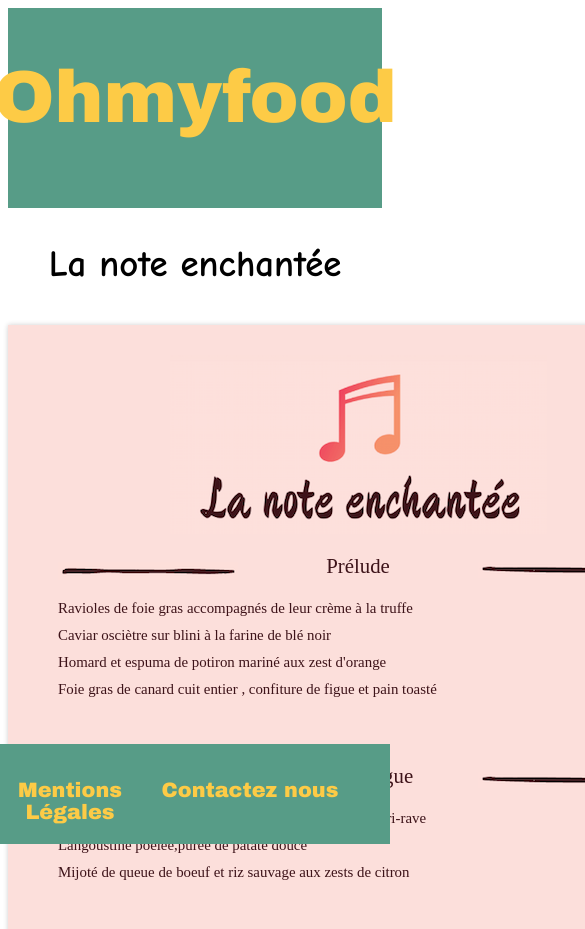
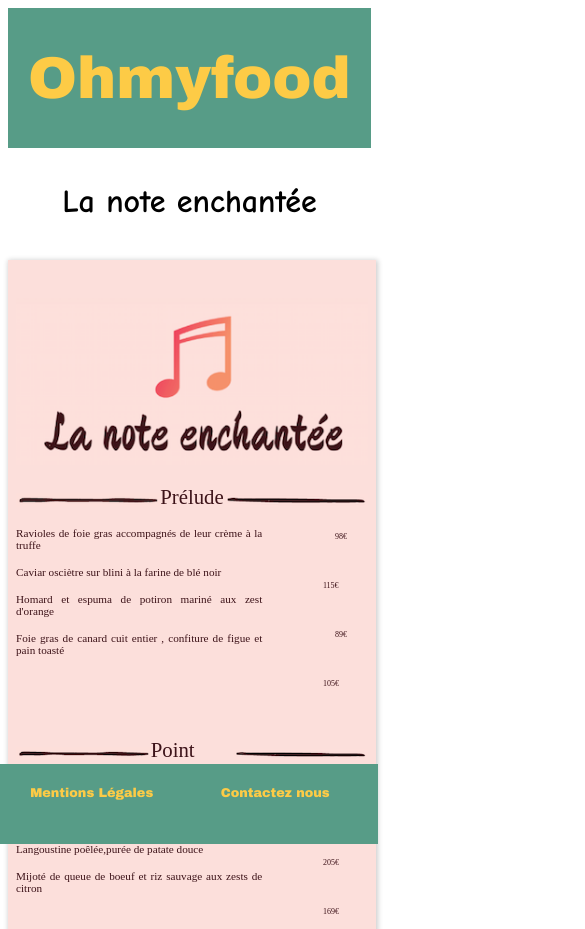
Before and after one commit to tbara29/Projet_3, a website: page menu1.html in a window 390 px wide. Shown: the top 929 px of the page, 585 px wide, since content can reach past the window. Drawn offline with Linux system fonts and the light colour scheme; a web font is replaced by a local one.

Commit message:
responsive design

```diff
--- a/design/style.css
+++ b/design/style.css
@@ -4,5 +4,4 @@
 }
 
 .header_footer_txtcolor{
-    color: #fdcb46;
-}
+    color: #fdcb4
--- a/menu1.html
+++ b/menu1.html
@@ -5,18 +5,19 @@
     <meta charset="UTF-8">
     <meta name="viewport" content="width=device-width, initial-scale=1.0">
     <link rel="stylesheet" type="text/css" href="sass/menu1.min.css">
-
     <title>Ohmyfood</title>
 </head>
 <body>
+
     <header>
         <div id="title">
-            <div>
+
                 <h1>Ohmyfood</h1>
 
-            </div>
+
         </div>
     </header>
+    <section id="page">
     <h2>La note enchantée</h2>
 <section id="menu1_complet">
      <div id="entete_menu">
@@ -142,5 +143,6 @@
                     </div>
                 </div>
     </footer>
+    </section>
 </body>
 </html>
--- a/sass/main.scss
+++ b/sass/main.scss
@@ -252,4 +252,11 @@ header,footer{
     display: flex;
     flex-direction: column;
     align-items: center;
+    background-image: url(../images/responsive1.png);
+
 }
+#entete_menu img{
+    width: 100px;
+    height: 60px;
+
+}
--- a/sass/menu1.scss
+++ b/sass/menu1.scss
@@ -1,7 +1,6 @@
 
 @import "../utils/variables";
 
-@font-face {font-family: "Segoe Print"; src: url("//db.onlinewebfonts.com/t/c455d94eee43dc4ceeb83c0c0fd0d4c8.eot"); src: url("//db.onlinewebfonts.com/t/c455d94eee43dc4ceeb83c0c0fd0d4c8.eot?#iefix") format("embedded-opentype"), url("//db.onlinewebfonts.com/t/c455d94eee43dc4ceeb83c0c0fd0d4c8.woff2") format("woff2"), url("//db.onlinewebfonts.com/t/c455d94eee43dc4ceeb83c0c0fd0d4c8.woff") format("woff"), url("//db.onlinewebfonts.com/t/c455d94eee43dc4ceeb83c0c0fd0d4c8.ttf") format("truetype"), url("//db.onlinewebfonts.com/t/c455d94eee43dc4ceeb83c0c0fd0d4c8.svg#Segoe Print") format("svg"); }
 #menu1_complet{
     width: 700px;
     height: 1000px;
@@ -16,6 +15,10 @@
 }
 body{
     margin-bottom: 200px;
+}
+
+#page{
+    max-width: 100%;
 }
 
 #contenair{
@@ -51,6 +54,7 @@ body{
 }
 
 #entete_menu{
+
     display: flex;
     flex-direction: column;
     align-items: center;
@@ -280,3 +284,96 @@ li{
 header,footer{
     font-family: $polices-foter_header;
 }
+
+
+
+@media all and (max-width: 1024px)
+{
+    #page{
+        max-width: 97%;
+        height: auto;
+        margin-top: 30px;
+    }
+    #title{
+        height: 140px;
+
+        &#title > div{
+        max-width: 100%;
+
+
+     }
+    }
+    #footer{
+        max-width: 97%;
+        height: 80px;
+
+    }
+    .footer_txtcolor{
+        max-width: 97%;
+    }
+
+    .txt_position a,.ctct_position a{
+        font-size: 0.8em;
+
+    }
+
+    .txt_position,.ctct_position{
+        padding-bottom: 20px;
+        margin: 0;
+    }
+    .ctct_position{
+        max-width: 50%;
+    }
+
+    #contener,#fin_menu,.box2,.box,.entree_plat_dessert{
+        max-width: 100%;
+        max-height: 80%;
+
+    }
+    .box li,.box2 li{
+        font-size: 0.7em;
+        margin-bottom: 15px;
+
+    }
+
+    .prix p{
+        font-size: 0.5em;
+        margin-top: 4px;
+    }
+
+    .prix p:nth-child(2),p:nth-child(3),p:nth-child(4){
+        margin-top: 40px;
+    }
+    ul{
+        max-width: 70%;
+        text-align: justify;;
+    }
+
+    h1{
+        margin: auto;
+    }
+    h2{
+        font-size: 2em;
+    }
+
+    body{
+        max-width: 97%;
+    }
+
+    header{
+        max-width: 97%;
+        height: 140px;
+        font-size: 0.8em;
+    }
+    #menu1_complet{
+        width: 97%;
+        height: auto;
+        padding: 8px;
+    }
+
+    img{
+        max-width: 100%;
+        height: auto;
+    }
+
+}
```
Also changed, not shown: images/responsive1.png (added), sass/main.css, sass/main.min.css, sass/menu1.css, sass/menu1.min.css, 2 other files. Lines whose indentation alone changed are shown as unchanged.
